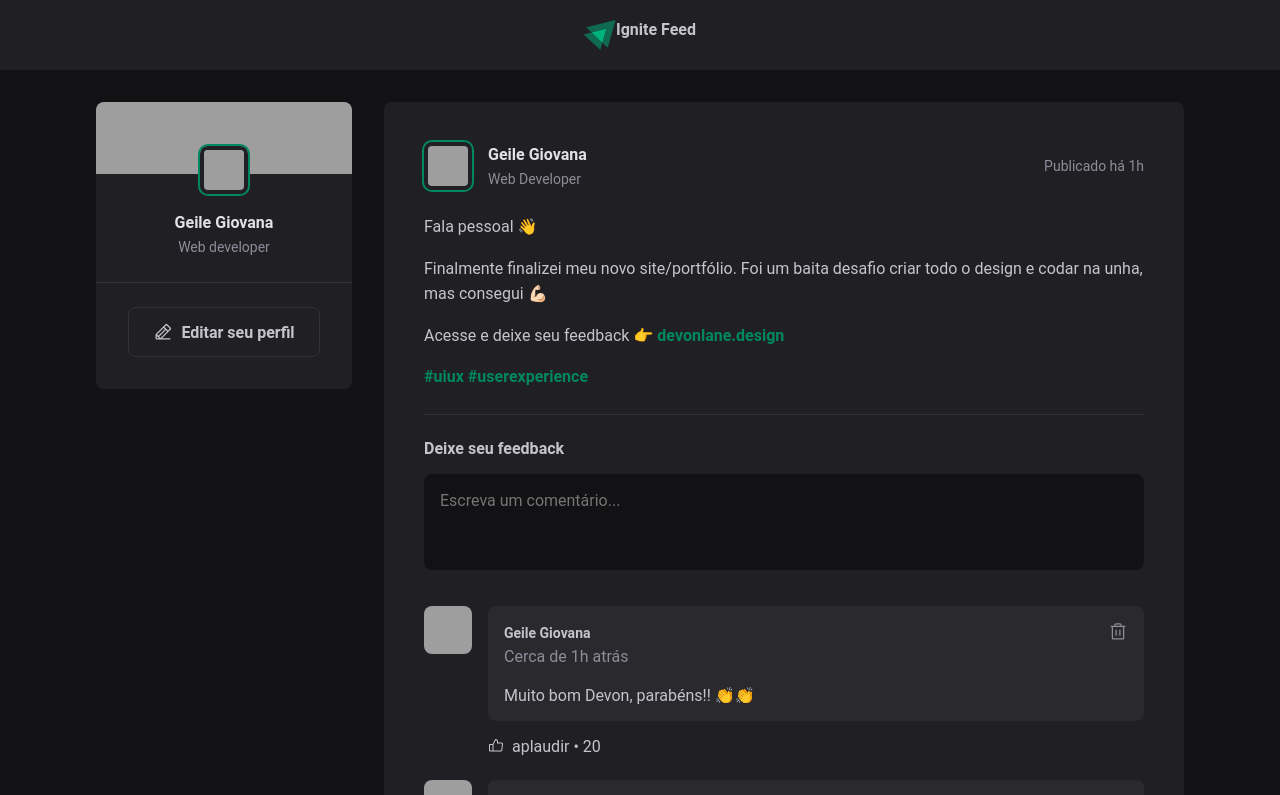
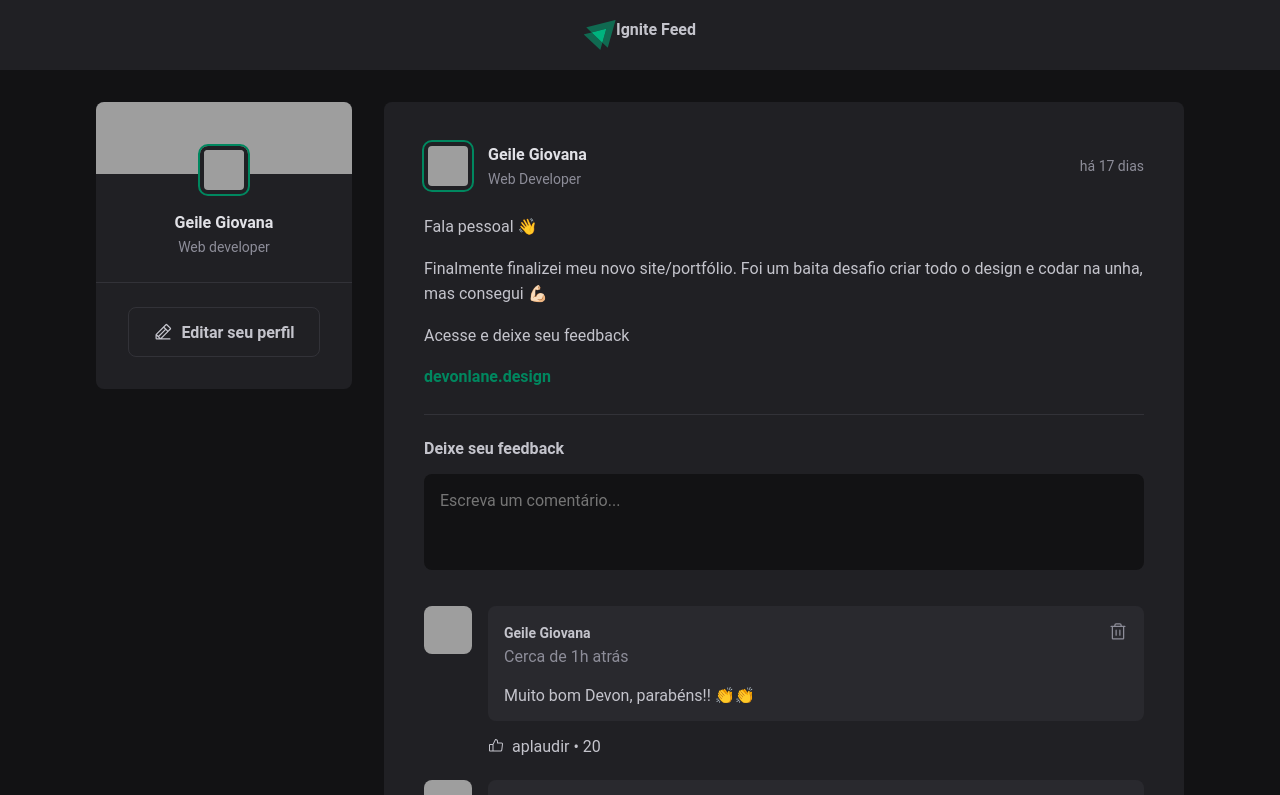
Before and after one commit to geilinha/Fundamentos-React1, a React app: page / in a window 1280 px wide. Shown: the top 795 px of the page. Built offline with nearby package versions, Linux system fonts and the light colour scheme; grey boxes are pictures that could not be loaded; the HTML template or start-up script is replaced by a standard one.

Commit message:
useState

```diff
--- a/package.json
+++ b/package.json
@@ -10,6 +10,7 @@
   },
   "dependencies": {
     "@phosphor-icons/react": "^2.0.6",
+    "date-fns": "^2.29.3",
     "react": "^18.2.0",
     "react-dom": "^18.2.0"
   },
--- a/src/components/App.jsx
+++ b/src/components/App.jsx
@@ -1,8 +1,46 @@
-import { Header } from './Header'
-import { Sidebar } from './Sidebar'
-import '../styles/global.css'
-import styles from './App.module.css'
-import { Post } from './Post'
+import { Header } from "./Header";
+import { Sidebar } from "./Sidebar";
+import "../styles/global.css";
+import styles from "./App.module.css";
+import { Post } from "./Post";
+
+//author = {url, name, office} = string
+//content = {conteudo} = string
+//publishAt = {data} = date
+
+const posts = [
+  {
+    id: 1,
+    author: {
+      avatarUrl: 'https://github.com/geilinha.png',
+      name: 'Geile Giovana',
+      role: 'Web Developer',
+    },
+    content: [
+      { type: 'paragraph', content: 'Fala pessoal 👋' },
+      { type: 'paragraph', content: 'Finalmente finalizei meu novo site/portfólio. Foi um baita desafio criar todo o design e codar na unha, mas consegui 💪🏻', },
+      { type: 'paragraph', content: 'Acesse e deixe seu feedback' },
+      { type: 'link', content: 'devonlane.design' },
+    ],
+    publishedAt: new Date("2023-03-11 20:00:00"),
+  },
+
+  {
+    id: 2,
+    author: {
+      avatarUrl: 'https://github.com/geilinha.png',
+      name: 'Geile Giovana',
+      role: 'Web Developer',
+    },
+    content: [
+      { type: 'paragraph', content: 'Fala pessoal 👋' },
+      { type: 'paragraph', content: 'Finalmente finalizei meu novo site/portfólio. Foi um baita desafio criar todo o design e codar na unha, mas consegui 💪🏻', },
+      { type: 'paragraph', content: 'Acesse e deixe seu feedback' },
+      { type: 'link', content: 'devonlane.design' },
+    ],
+    publishedAt: new Date("2023-04-11 20:00:00"),
+  },
+];
 
 function App() {
   return (
@@ -13,16 +51,28 @@ function App() {
         <Sidebar />
 
         <main>
-          <Post
-          />
-          <Post
-          />
+          {posts.map((post) => {
+            return (
+              (
+                <Post
+                  author={post.author}
+                  content={post.content}
+                  publishedAt={post.publishedAt}
+                />
+              ),
+              (
+                <Post
+                  author={post.author}
+                  content={post.content}
+                  publishedAt={post.publishedAt}
+                />
+              )
+            );
+          })}
         </main>
-
       </div>
     </div>
-
-  )
+  );
 }
 
-export default App
+export default App;
--- a/src/components/App.module.css
+++ b/src/components/App.module.css
@@ -8,3 +8,14 @@
     gap: 2rem;
     align-items: flex-start;
 }
+
+
+@media (max-width: 768px) {
+    html {
+        font-size: 87.5%;
+    }
+
+    .whapper {
+        grid-template-columns: 1fr;
+    }
+}
--- a/src/components/Post.jsx
+++ b/src/components/Post.jsx
@@ -1,41 +1,61 @@
+import { format, formatDistanceToNow } from "date-fns";
+import ptBR from "date-fns/locale/pt-BR";
+import { useState } from "react";
 import { Avatar } from "./Avatar";
 import { Comment } from "./Comment";
 import styles from "./Post.module.css";
 
-export function Post() {
+export function Post({ author, publishedAt, content }) {
+  const [comments, setComment] = useState([
+    1,
+    2,
+  ])
+
+  function handleCreateNewComment() {
+    event.preventDefault()
+
+    setComment([...comments, comments.length + 1]);
+  }
+
+const publishedAtFormatted = format(publishedAt, "d 'de' LLLL 'às' HH:mm'h'", {
+  locale: ptBR,
+})
+
+const publishedDateRelativeToNow = formatDistanceToNow(publishedAt, {
+  locale: ptBR,
+  addSuffix: true,
+})
   return (
     <article className={styles.post}>
       <header>
+
         <div className={styles.author}>
-          <Avatar src="https://github.com/geilinha.png" />
+          <Avatar src={author.avatarUrl} />
+
           <div className={styles.authorInfo}>
-            <strong>Geile Giovana</strong>
-            <span>Web Developer</span>
+            <strong>{author.name}</strong>
+            <span>{author.role}</span>
           </div>
         </div>
 
-        <time title="11 de Maio às 08:13h" dateTime="2022-05-11 08:13:30a">
-          Publicado há 1h
+        <time title={publishedAtFormatted} dateTime={publishedAt.toISOString()}>
+          {publishedDateRelativeToNow}
         </time>
       </header>
 
       <div className={styles.content}>
-        <p>Fala pessoal 👋</p>
-        <p>
-          Finalmente finalizei meu novo site/portfólio. Foi um baita desafio
-          criar todo o design e codar na unha, mas consegui 💪🏻{" "}
-        </p>
-        <p>
-          Acesse e deixe seu feedback 👉<a href=""> devonlane.design</a>
-        </p>
-        <p>
-          <a href="">#uiux</a>
-          {"   "}
-          <a href="">#userexperience</a>
-        </p>
+        {content.map((line) => {
+          if(line.type == 'paragraph') {
+            return <p>{line.content}</p>;
+          } else if(line.type == 'link') {
+            return <p><a href="">{line.content}</a></p>;
+          }
+
+        })}
+
       </div>
 
-      <form className={styles.commentForm}>
+      <form onSubmit={handleCreateNewComment} className={styles.commentForm}>
         <strong>Deixe seu feedback</strong>
 
         <textarea placeholder="Escreva um comentário..." />
@@ -46,9 +66,10 @@ export function Post() {
       </form>
 
       <div className={styles.commentList}>
-        <Comment />
-        <Comment />
-        <Comment />
+        {comments.map(comment => {
+          return <Comment />
+        })}
+
       </div>
     </article>
   );
```
Also changed, not shown: 1 other file (tests, documents, lock files or other folders).
